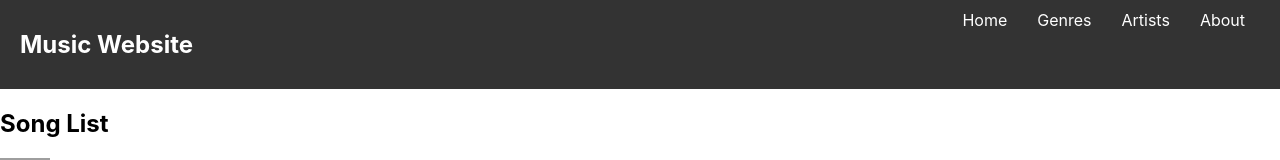
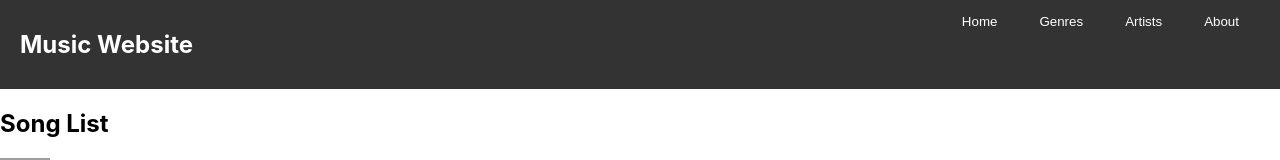
Before and after one commit to MarionNafula/My-Music-App, a React (Create React App) app: page / in a window 1280 px wide. Shown: the top 160 px of the page. Built offline with nearby package versions, Linux system fonts and the light colour scheme; data requests are answered from the project's data file; grey boxes are pictures that could not be loaded.

Commit message:
added button in the Navbar

```diff
--- a/src/components/Navbar.js
+++ b/src/components/Navbar.js
@@ -8,16 +8,16 @@ const Navbar = () => {
       </div>
       <ul style={{ display: 'flex', listStyleType: 'none', margin: 0, padding: 0 }}>
         <li style={{ margin: '0 15px' }}>
-          <a href="#" style={{ color: 'white', textDecoration: 'none' }}>Home</a>
+          <button style={{ color: 'white', textDecoration: 'none', background: 'none', border: 'none', cursor: 'pointer' }}>Home</button>
         </li>
         <li style={{ margin: '0 15px' }}>
-          <a href="#" style={{ color: 'white', textDecoration: 'none' }}>Genres</a>
+          <button style={{ color: 'white', textDecoration: 'none', background: 'none', border: 'none', cursor: 'pointer' }}>Genres</button>
         </li>
         <li style={{ margin: '0 15px' }}>
-          <a href="#" style={{ color: 'white', textDecoration: 'none' }}>Artists</a>
+          <button style={{ color: 'white', textDecoration: 'none', background: 'none', border: 'none', cursor: 'pointer' }}>Artists</button>
         </li>
         <li style={{ margin: '0 15px' }}>
-          <a href="#" style={{ color: 'white', textDecoration: 'none' }}>About</a>
+          <button style={{ color: 'white', textDecoration: 'none', background: 'none', border: 'none', cursor: 'pointer' }}>About</button>
         </li>
       </ul>
     </nav>
```
